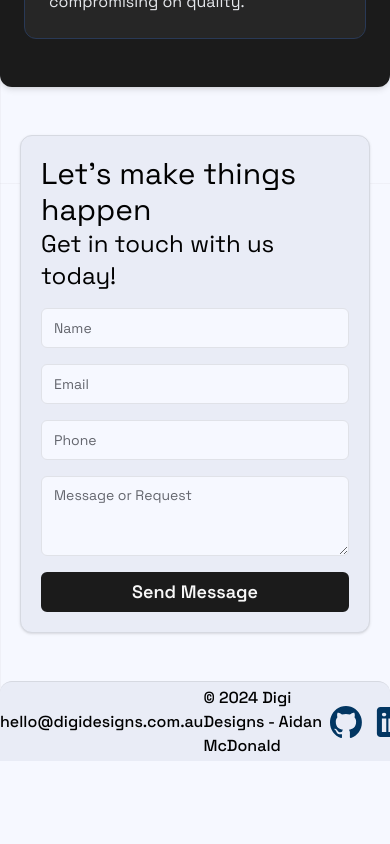
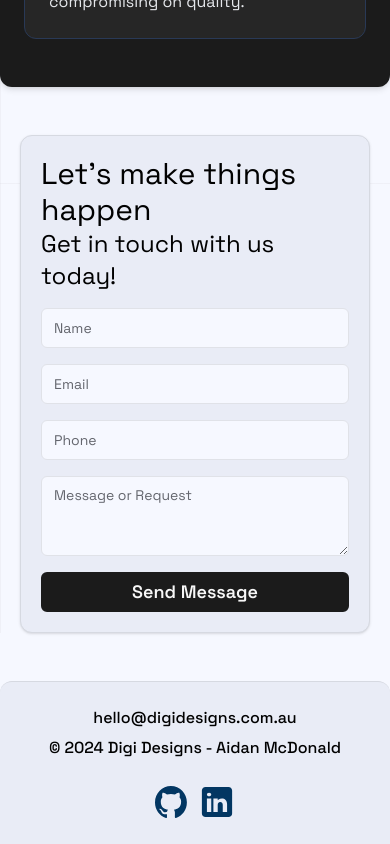
Before and after one commit to aidan-0/digi-designs, a Next.js app: page / in a window 390 px wide. Shown: the part 7413-8257 px from the top of the page. Before the commit the page ends 8174 px from the top, so only its background shows below. Built offline with nearby package versions, Linux system fonts and the light colour scheme.

Commit message:
responsively styled footer and added to layout

```diff
--- a/app/layout.tsx
+++ b/app/layout.tsx
@@ -3,7 +3,7 @@ import "./globals.css";
 import { ThemeProvider } from "@/providers/theme-provider";
 import { Space_Grotesk } from "next/font/google";
 import { Toaster } from "@/components/ui/toaster";
-
+import Footer from "@/components/Footer";
 
 const space_grotesk = Space_Grotesk({ subsets: ["latin"] });
 
@@ -27,6 +27,7 @@ export default function RootLayout({
 					enableSystem
 				>
 					{children}
+					<Footer />
 					<Toaster />
 				</ThemeProvider>
 			</body>
--- a/app/page.tsx
+++ b/app/page.tsx
@@ -333,9 +333,6 @@ export default function Home() {
 							</div>
 						</section>
 					</Element>
-
-					{/* Footer */}
-					<Footer />
 				</main>
 			</div>
 		</>
--- a/components/Footer.tsx
+++ b/components/Footer.tsx
@@ -2,7 +2,7 @@ import Image from "next/image";
 
 const Footer = () => {
 	return (
-		<footer className="border-t bg-card dark:bg-background-darker font-medium mt-12 md:mt-20 h-20 rounded-t-xl flex flex-row justify-around items-center">
+		<footer className="border-t bg-card dark:bg-background-darker font-medium mt-12 md:mt-20 min-h-20 rounded-t-xl flex flex-col md:flex-row justify-around items-center py-6 ">
 			<div>
 				<a
 					href="mailto:hello@digidesigns.com.au"
@@ -11,7 +11,7 @@ const Footer = () => {
 					hello@digidesigns.com.au
 				</a>
 			</div>
-			<div>
+			<div className="pt-[6px] pb-6 md:p-0">
 				© {new Date().getFullYear()} Digi Designs - Aidan McDonald{" "}
 			</div>
 			<div className="flex flex-row gap-3 justify-center items-center">
```
